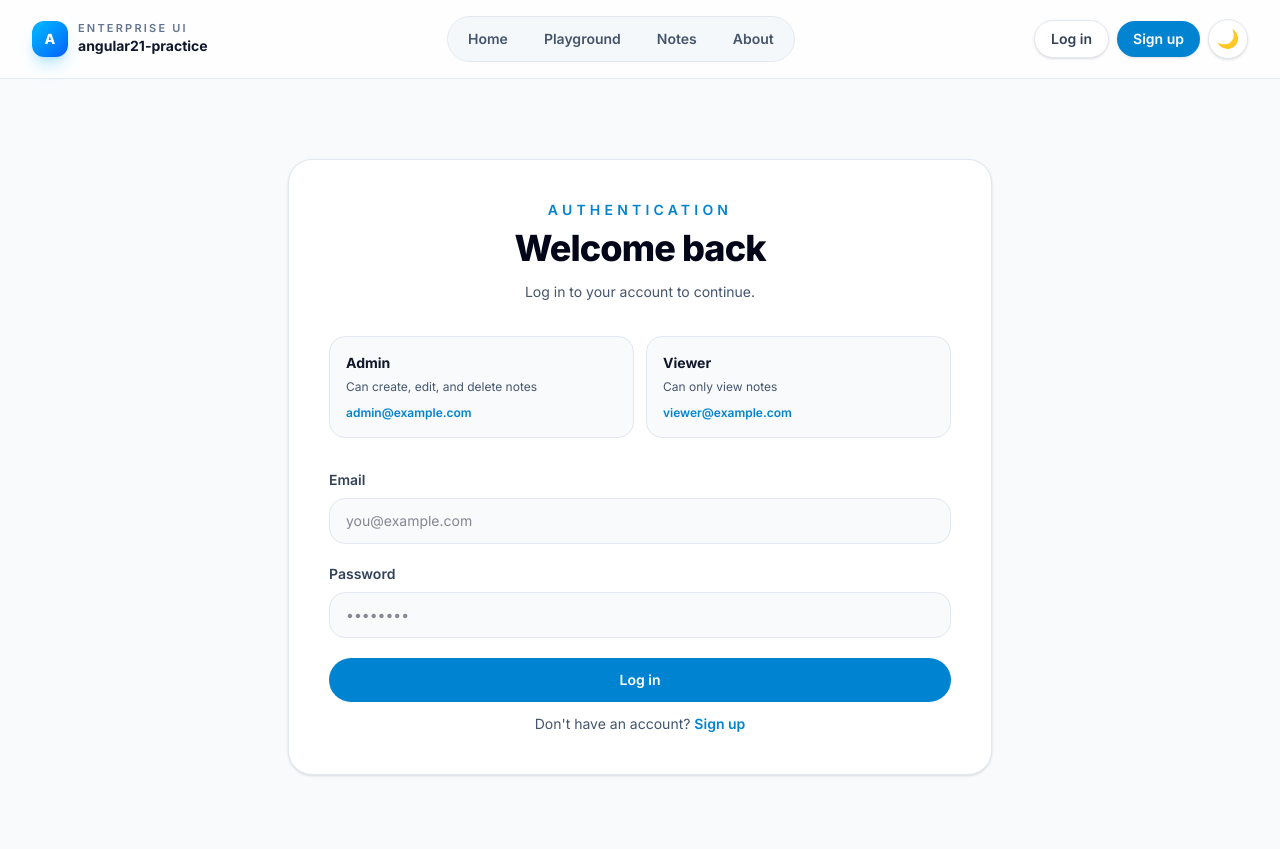
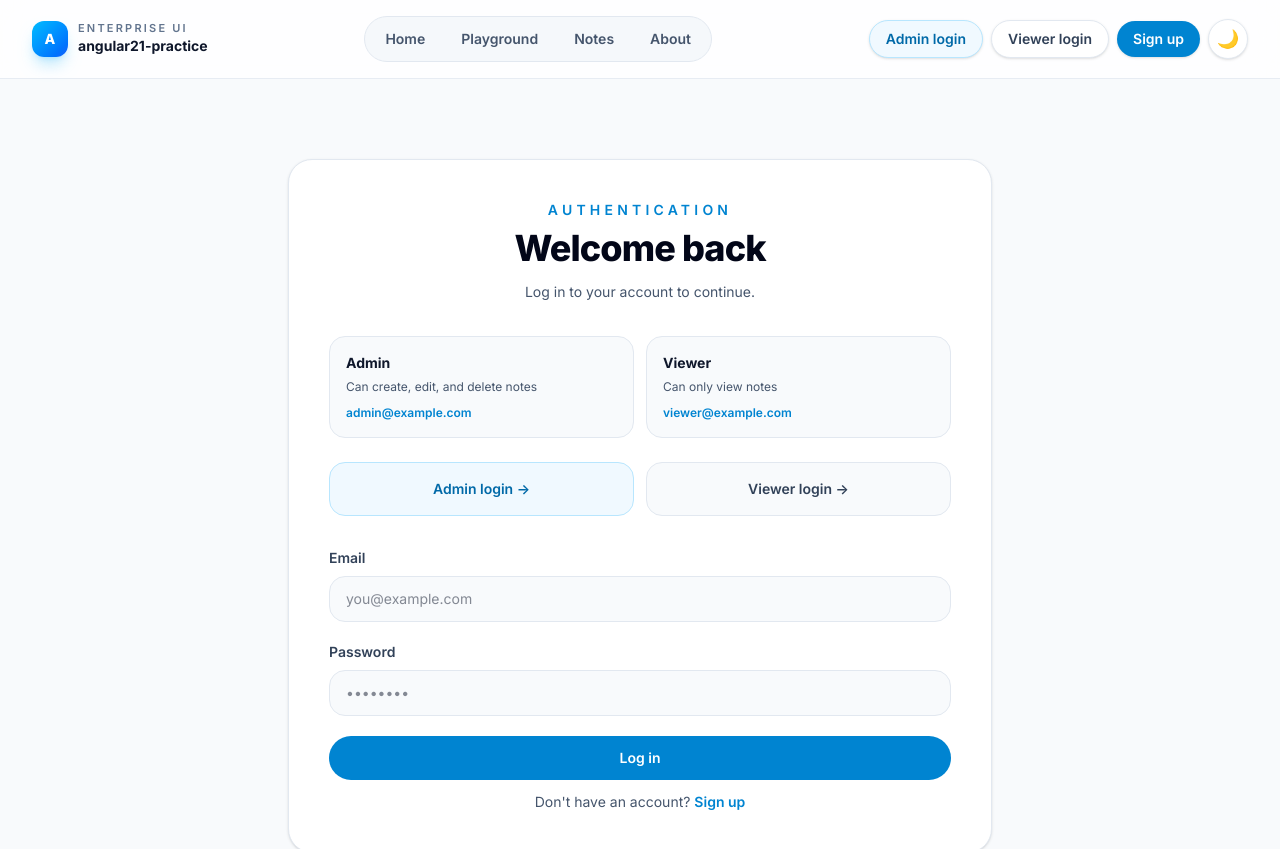
Before and after one commit to TechTinker-sys/angular21-practicefinal, an Angular app: page /login in a window 1280 px wide. Shown: the top 849 px of the page. Built offline with nearby package versions, Linux system fonts and the light colour scheme.

Commit message:
feat: add separate admin and viewer login pages with role-based access

```diff
--- a/src/app/app.html
+++ b/src/app/app.html
@@ -41,10 +41,16 @@
           </button>
         } @else {
           <a
-            routerLink="/login"
-            class="hidden rounded-full border border-slate-200 bg-white px-4 py-2 text-sm font-semibold text-slate-700 shadow-sm transition hover:border-sky-300 hover:text-sky-600 dark:border-slate-800 dark:bg-slate-900 dark:text-slate-200 dark:hover:border-sky-500 dark:hover:text-sky-400 md:inline-flex"
+            routerLink="/login/admin"
+            class="hidden rounded-full border border-sky-200 bg-sky-50 px-4 py-2 text-sm font-semibold text-sky-700 shadow-sm transition hover:border-sky-400 hover:bg-sky-100 dark:border-sky-800 dark:bg-sky-950/40 dark:text-sky-300 dark:hover:bg-sky-950/60 md:inline-flex"
           >
-            Log in
+            Admin login
+          </a>
+          <a
+            routerLink="/login/viewer"
+            class="hidden rounded-full border border-slate-200 bg-white px-4 py-2 text-sm font-semibold text-slate-700 shadow-sm transition hover:border-slate-300 hover:bg-slate-50 dark:border-slate-800 dark:bg-slate-900 dark:text-slate-200 dark:hover:bg-slate-800 md:inline-flex"
+          >
+            Viewer login
           </a>
           <a
             routerLink="/signup"
@@ -102,11 +108,18 @@
             </button>
           } @else {
             <a
-              routerLink="/login"
+              routerLink="/login/admin"
+              (click)="closeMobileMenu()"
+              class="block rounded-xl px-4 py-2.5 text-sm font-semibold text-sky-600 transition dark:text-sky-400"
+            >
+              Admin login
+            </a>
+            <a
+              routerLink="/login/viewer"
               (click)="closeMobileMenu()"
               class="block rounded-xl px-4 py-2.5 text-sm font-semibold text-slate-600 transition dark:text-slate-300"
             >
-              Log in
+              Viewer login
             </a>
             <a
               routerLink="/signup"
--- a/src/app/app.routes.ts
+++ b/src/app/app.routes.ts
@@ -7,6 +7,18 @@ export const routes: Routes = [
     canActivate: [guestGuard],
     loadComponent: () => import('./features/auth/pages/login/login').then((m) => m.Login),
     data: { title: 'Login — Angular21Practice', description: 'Log in to your Angular21Practice account.' }
+  },
+  {
+    path: 'login/admin',
+    canActivate: [guestGuard],
+    loadComponent: () => import('./features/auth/pages/login/login').then((m) => m.Login),
+    data: { title: 'Admin Login — Angular21Practice', description: 'Log in as an administrator.', role: 'admin' }
+  },
+  {
+    path: 'login/viewer',
+    canActivate: [guestGuard],
+    loadComponent: () => import('./features/auth/pages/login/login').then((m) => m.Login),
+    data: { title: 'Viewer Login — Angular21Practice', description: 'Log in as a viewer.', role: 'viewer' }
   },
   {
     path: 'signup',
--- a/src/app/features/auth/pages/login/login.html
+++ b/src/app/features/auth/pages/login/login.html
@@ -2,12 +2,12 @@
   <div class="rounded-3xl border border-slate-200 bg-white p-8 shadow-sm dark:border-slate-800 dark:bg-slate-950 sm:p-10">
     <div class="text-center">
       <p class="text-sm font-semibold uppercase tracking-[0.3em] text-sky-600 dark:text-sky-400">Authentication</p>
-      <h1 class="mt-2 text-3xl font-extrabold tracking-tight text-slate-950 dark:text-white sm:text-4xl">Welcome back</h1>
-      <p class="mt-3 text-sm leading-6 text-slate-600 dark:text-slate-400">Log in to your account to continue.</p>
+      <h1 class="mt-2 text-3xl font-extrabold tracking-tight text-slate-950 dark:text-white sm:text-4xl">{{ heading() }}</h1>
+      <p class="mt-3 text-sm leading-6 text-slate-600 dark:text-slate-400">{{ subtitle() }}</p>
     </div>
 
     <div class="mt-8 grid gap-3 sm:grid-cols-2">
-      @for (account of demoAccounts; track account.role) {
+      @for (account of demoAccounts(); track account.role) {
         <button
           type="button"
           (click)="fillDemoAccount(account)"
@@ -19,6 +19,23 @@
         </button>
       }
     </div>
+
+    @if (mode === 'all') {
+      <div class="mt-6 grid gap-3 sm:grid-cols-2">
+        <a
+          routerLink="/login/admin"
+          class="rounded-2xl border border-sky-200 bg-sky-50 p-4 text-center text-sm font-semibold text-sky-700 transition hover:border-sky-400 hover:bg-sky-100 dark:border-sky-800 dark:bg-sky-950/40 dark:text-sky-300 dark:hover:bg-sky-950/60"
+        >
+          Admin login →
+        </a>
+        <a
+          routerLink="/login/viewer"
+          class="rounded-2xl border border-slate-200 bg-slate-50 p-4 text-center text-sm font-semibold text-slate-700 transition hover:border-slate-400 hover:bg-slate-100 dark:border-slate-800 dark:bg-slate-900 dark:text-slate-300 dark:hover:bg-slate-800"
+        >
+          Viewer login →
+        </a>
+      </div>
+    }
 
     <form [formGroup]="loginForm" (ngSubmit)="submitLogin()" class="mt-8 space-y-5">
       <div>
@@ -59,6 +76,16 @@
         >
           {{ submitting() ? 'Logging in…' : 'Log in' }}
         </button>
+
+        @if (mode !== 'all') {
+          <a
+            routerLink="/login"
+            class="text-center text-sm font-semibold text-sky-600 hover:text-sky-700 dark:text-sky-400 dark:hover:text-sky-300"
+          >
+            ← Back to all logins
+          </a>
+        }
+
         <p class="text-center text-sm text-slate-600 dark:text-slate-400">
           Don't have an account?
           <a routerLink="/signup" class="font-semibold text-sky-600 hover:text-sky-700 dark:text-sky-400 dark:hover:text-sky-300">Sign up</a>
--- a/src/app/features/auth/pages/login/login.ts
+++ b/src/app/features/auth/pages/login/login.ts
@@ -1,8 +1,10 @@
-import { Component, ChangeDetectionStrategy, signal, inject } from '@angular/core';
+import { Component, ChangeDetectionStrategy, signal, inject, computed } from '@angular/core';
 import { FormControl, FormGroup, ReactiveFormsModule, Validators } from '@angular/forms';
 import { CommonModule, NgIf } from '@angular/common';
-import { Router, RouterLink } from '@angular/router';
+import { Router, RouterLink, ActivatedRoute } from '@angular/router';
 import { AuthService } from '../../services/auth.service';
+
+type LoginMode = 'all' | 'admin' | 'viewer';
 
 @Component({
   selector: 'app-login',
@@ -14,16 +16,14 @@ import { AuthService } from '../../services/auth.service';
 export class Login {
   private readonly authService = inject(AuthService);
   private readonly router = inject(Router);
+  private readonly route = inject(ActivatedRoute);
+
+  protected readonly mode: LoginMode = (this.route.snapshot.data['role'] as LoginMode) ?? 'all';
 
   protected readonly submitting = signal(false);
   protected readonly error = signal('');
 
-  protected readonly loginForm = new FormGroup({
-    email: new FormControl('', [Validators.required, Validators.email]),
-    password: new FormControl('', [Validators.required, Validators.minLength(6)])
-  });
-
-  protected readonly demoAccounts = [
+  private readonly allDemoAccounts = [
     {
       role: 'admin' as const,
       label: 'Admin',
@@ -39,6 +39,34 @@ export class Login {
       password: 'viewer123',
     },
   ];
+
+  protected readonly demoAccounts = computed(() =>
+    this.mode === 'all' ? this.allDemoAccounts : this.allDemoAccounts.filter((a) => a.role === this.mode),
+  );
+
+  protected readonly heading = computed(() => {
+    if (this.mode === 'admin') return 'Admin login';
+    if (this.mode === 'viewer') return 'Viewer login';
+    return 'Welcome back';
+  });
+
+  protected readonly subtitle = computed(() => {
+    if (this.mode === 'admin') return 'Log in with an administrator account to manage notes.';
+    if (this.mode === 'viewer') return 'Log in with a viewer account to browse notes.';
+    return 'Log in to your account to continue.';
+  });
+
+  protected readonly loginForm = new FormGroup({
+    email: new FormControl('', [Validators.required, Validators.email]),
+    password: new FormControl('', [Validators.required, Validators.minLength(6)])
+  });
+
+  constructor() {
+    const demo = this.demoAccounts()[0];
+    if (demo && this.mode !== 'all') {
+      this.fillDemoAccount(demo);
+    }
+  }
 
   protected fillDemoAccount(account: { email: string; password: string }) {
     this.loginForm.patchValue({
```
